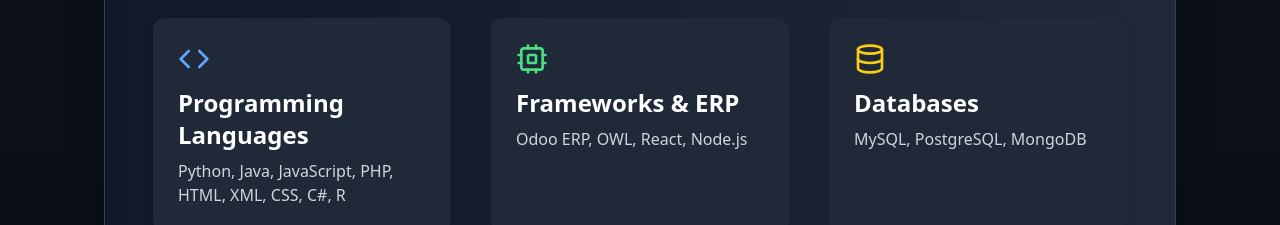
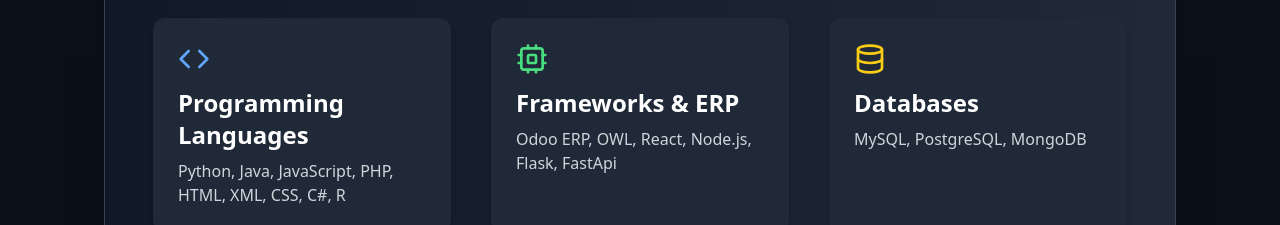
Before and after one commit to dasundarshaka/myportfolio, a React app: page / in a window 1280 px wide. Shown: the part 6100-6325 px from the top of the page. Built offline with nearby package versions, Linux system fonts and the light colour scheme; the HTML template or start-up script is replaced by a standard one.

Commit message:
changed frameworks

```diff
--- a/src/Portfolio.jsx
+++ b/src/Portfolio.jsx
@@ -386,7 +386,7 @@
                 <Cpu size={32} className="text-green-400 mb-3 hover:text-green-300 transition-colors" />
               </motion.div>
               <h3 className="text-2xl font-semibold text-white mb-2 hover:text-green-400 transition-colors duration-300">Frameworks & ERP</h3>
-              <p className="text-gray-300 hover:text-white transition-colors duration-300">Odoo ERP, OWL, React, Node.js</p>
+              <p className="text-gray-300 hover:text-white transition-colors duration-300">Odoo ERP, OWL, React, Node.js, Flask, FastApi</p>
             </motion.div>
 
             <motion.div
```
Also changed, not shown: 2 other files (tests, documents, lock files or other folders).
